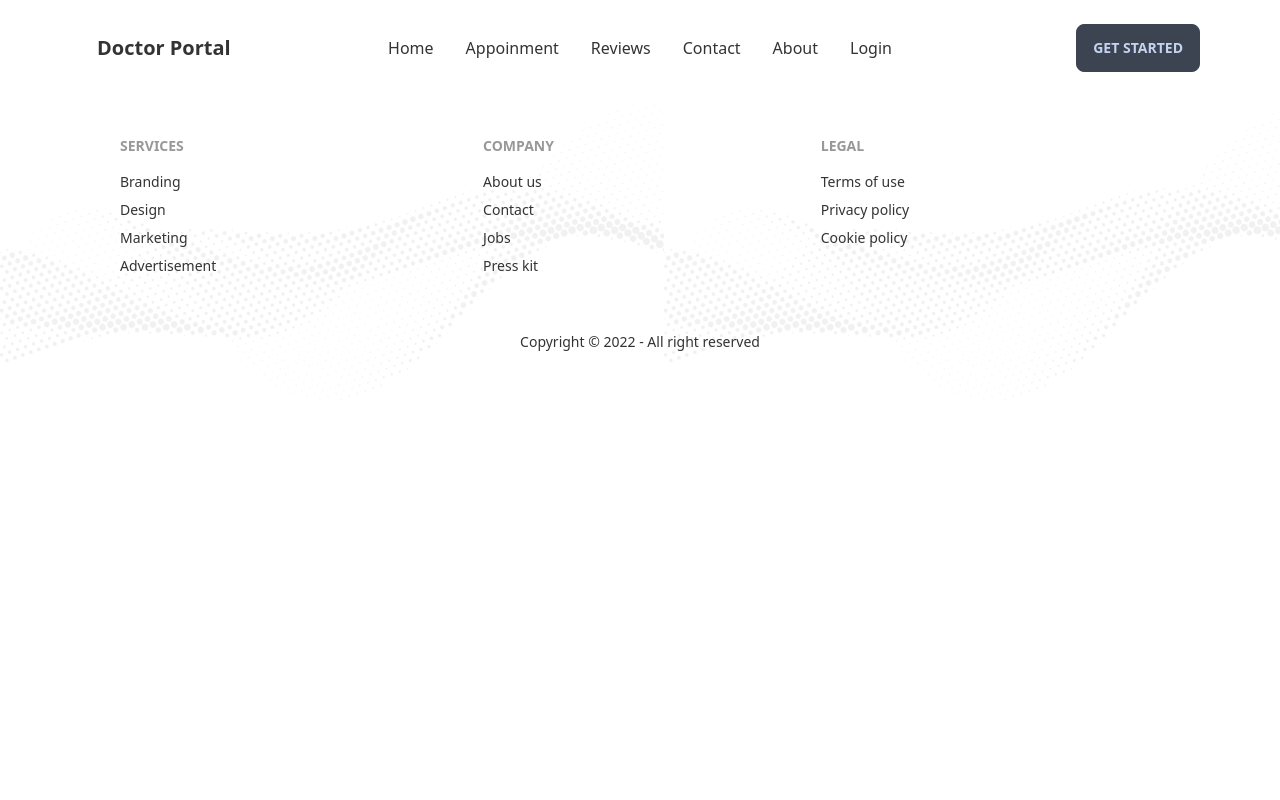
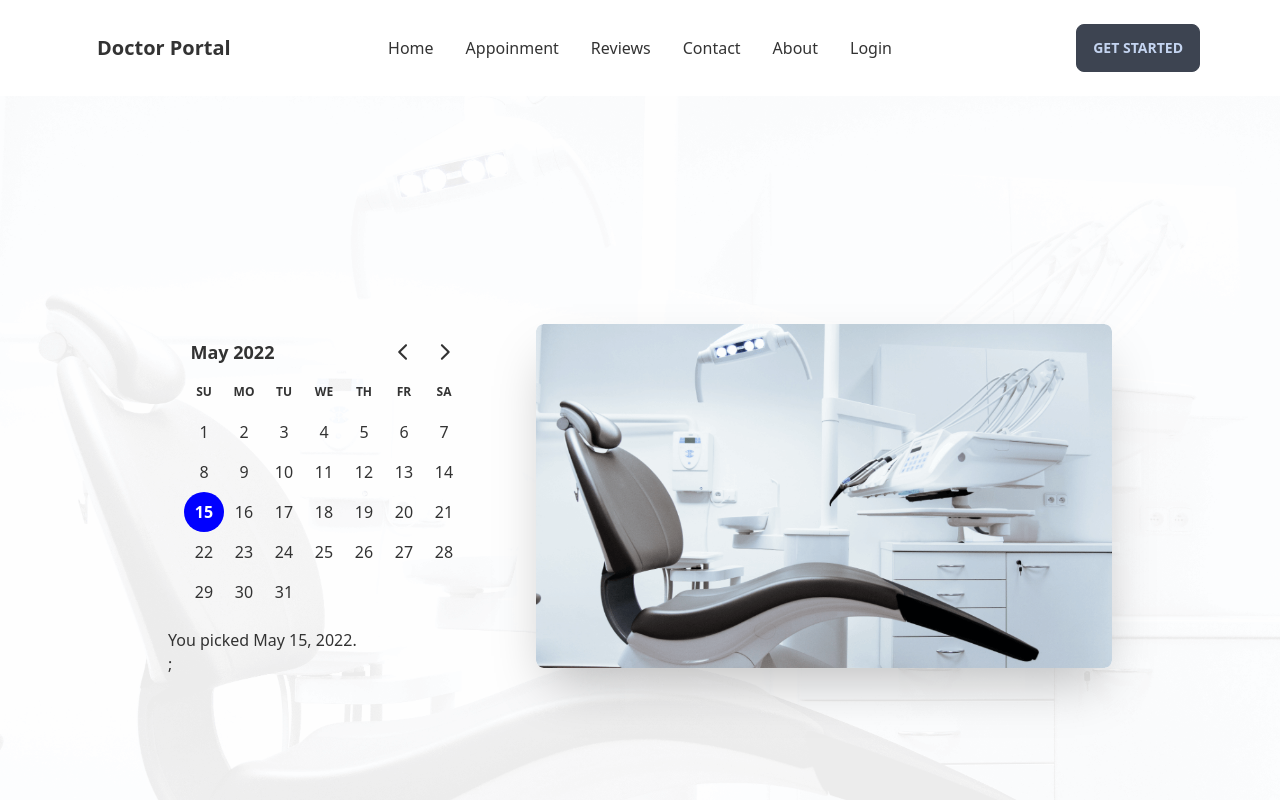
Before and after one commit to rakibahmeddev/doctor-portal, a React (Create React App) app: page /appointment in a window 1280 px wide. Shown: the top 800 px of the page. Built offline with nearby package versions, Linux system fonts and the light colour scheme.

Commit message:
installed react day-picker and setup calendar

```diff
--- a/package.json
+++ b/package.json
@@ -7,7 +7,9 @@
     "@testing-library/react": "^13.2.0",
     "@testing-library/user-event": "^13.5.0",
     "daisyui": "^2.15.0",
+    "date-fns": "^2.28.0",
     "react": "^18.1.0",
+    "react-day-picker": "^8.0.5",
     "react-dom": "^18.1.0",
     "react-router-dom": "^6.3.0",
     "react-scripts": "5.0.1",
--- a/src/Pages/Appointment/Appointment.js
+++ b/src/Pages/Appointment/Appointment.js
@@ -1,9 +1,11 @@
 import React from "react";
 import Footer from "../Shared/Footer";
+import AppointmentBanner from "./AppointmentBanner";
 
 const Appointment = () => {
   return (
     <div>
+      <AppointmentBanner></AppointmentBanner>
       <Footer></Footer>
     </div>
   );
--- /dev/null
+++ b/src/Pages/Appointment/AppointmentBanner.js
@@ -0,0 +1,34 @@
+import React, { useState } from "react";
+import chair from "../../assets/images/chair.png";
+import bg from "../../assets/images/bg.png";
+import { DayPicker } from "react-day-picker";
+import "react-day-picker/dist/style.css";
+import { format } from "date-fns";
+
+const AppointmentBanner = () => {
+  const [date, setDate] = useState(new Date());
+  return (
+    <div
+      style={{ background: `url(${bg})`, backgroundSize: "cover" }}
+      class="hero min-h-screen bg-base-200"
+    >
+      <div class="hero-content flex-col lg:flex-row-reverse gap-14">
+        <img
+          src={chair}
+          class="max-w-xl rounded-lg shadow-2xl"
+          alt="dentist chair"
+        />
+        <div>
+          <DayPicker
+            mode="single"
+            selected={date}
+            onSelect={setDate}
+          ></DayPicker>
+          <p>You picked {format(date, "PP")}.</p>;
+        </div>
+      </div>
+    </div>
+  );
+};
+
+export default AppointmentBanner;
```
Also changed, not shown: 1 other file (tests, documents, lock files or other folders).
